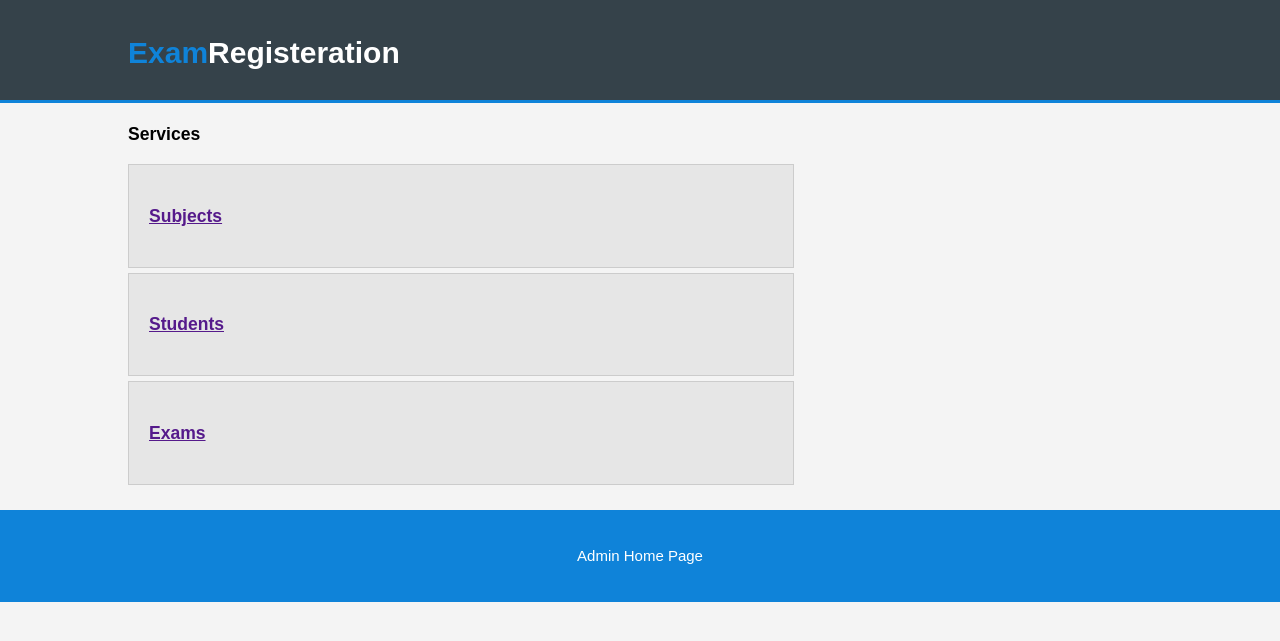
After one commit to vinhtq115/examreg.com, a PHP site: page /admin/view/AdminView.php in a window 1280 px wide. The commit adds this page. Shown: the top 641 px of the page. Run offline with PHP 8.4, Linux system fonts and the light colour scheme.

Commit message:
Add Admin View and Student View , nothing significant yet

```diff
--- a/account/controller/LoginController.php
+++ b/account/controller/LoginController.php
@@ -1,5 +1,5 @@
 <?php
-require_once('../model/AccountModel.php');
+require_once('account/model/AccountModel.php');
 
 class LoginController
 {
@@ -20,10 +20,9 @@ class LoginController
             }
 
         }else{
-            echo "ko vao dc";"<br>";
             echo "$id";
             echo "$password";
-//            require_once('account/view/LoginView.php');
+            require_once('account/view/LoginView.php');
         }
     }
 }
--- a/account/model/AccountModel.php
+++ b/account/model/AccountModel.php
@@ -1,5 +1,5 @@
 <?php
-require_once("../../core/data/PDOData.php");
+require_once("core/data/PDOData.php");
 
 class AccountModel extends PDOData{
     public function __contruct() {
@@ -9,7 +9,7 @@ class AccountModel extends PDOData{
         $conn = $this->__connect();
         $sql = "SELECT `id`, `password`, `author` FROM `account` WHERE `id` = '$id' AND `password` = '$password';";
         $result = mysqli_query($conn, $sql);
-        $user = "anything";
+        echo $id . " " . $password ;
         if (mysqli_num_rows($result) > 0) {
             $user = mysqli_fetch_assoc($result);
         } else {
--- a/account/view/LoginView.php
+++ b/account/view/LoginView.php
@@ -101,7 +101,7 @@
             margin-top: 300px;
         }
         body{
-            background-color: #B8C3DC;
+            background-color: #f2f2f2;
         }
     </style>
 </head>
@@ -118,7 +118,7 @@
                     <div class="form-group">
                         <div class="input-group">
                             <span class="input-group-addon"><i class="fa fa-user"></i></span>
-                            <input type="text" class="form-control" name="id" placeholder="account ID" required="required">
+                            <input type="text" class="form-control" name="id" placeholder="Account ID" required="required">
                         </div>
                     </div>
                     <div class="form-group">
--- /dev/null
+++ b/admin/view/AdminView.php
@@ -0,0 +1,143 @@
+<!DOCTYPE html>
+<html>
+<head>
+    <meta charset="utf-8">
+    <meta name="viewport" content="width=device-width">
+    <meta name="description" content="Affordable and professional web design">
+    <meta name="keywords" content="web design, affordable web design, professional web design">
+    <meta name="author" content="Brad Traversy">
+    <title>Home page</title>
+</head>
+<style>
+    body{
+        font: 15px/1.5 Arial, Helvetica,sans-serif;
+        padding:0;
+        margin:0;
+        background-color:#f4f4f4;
+    }
+    /* Global */
+    .container{
+        width:80%;
+        margin:auto;
+        overflow:hidden;
+    }
+    ul{
+        margin:0;
+        padding:0;
+    }
+
+    /* Header **/
+    header{
+        background:#35424a;
+        color:#ffffff;
+        padding-top:30px;
+        min-height:70px;
+        border-bottom:#0F83D9 3px solid;
+    }
+    header a{
+        color:#ffffff;
+        text-decoration:none;
+        text-transform: uppercase;
+        font-size:16px;
+    }
+    header li{
+        float:left;
+        display:inline;
+        padding: 0 20px 0 20px;
+    }
+    header #branding{
+        float:left;
+    }
+    header #branding h1{
+        margin:0;
+    }
+    header nav{
+        float:right;
+        margin-top:10px;
+    }
+    header .highlight, header .current a{
+        color:#0F83D9;
+        font-weight:bold;
+    }
+    header a:hover{
+        color:#cccccc;
+        font-weight:bold;
+    }
+    /* Showcase */
+
+    #showcase h1{
+        margin-top:100px;
+        font-size:55px;
+        margin-bottom:10px;
+    }
+    #showcase p{
+        font-size:20px;
+    }
+
+    /* Boxes */
+    #boxes{
+        margin-top:20px;
+    }
+    #boxes .box{
+        float:left;
+        text-align: center;
+        width:30%;
+        padding:10px;
+    }
+    #boxes .box img{
+        width:90px;
+    }
+
+    /* Main-col */
+    article#main-col{
+        float:left;
+        width:65%;
+    }
+    /* Services */
+    ul#services li{
+        list-style: none;
+        padding:20px;
+        border: #cccccc solid 1px;
+        margin-bottom:5px;
+        background:#e6e6e6;
+    }
+    footer{
+        padding:20px;
+        margin-top:20px;
+        color:#ffffff;
+        background-color:#0F83D9;
+        text-align: center;
+    }
+
+</style>
+<body>
+<header>
+    <div class="container">
+        <div id="branding">
+            <h1><span class="highlight">Exam</span>Registeration</h1>
+        </div>
+    </div>
+</header>
+<section id="main">
+    <div class="container">
+        <article id="main-col">
+            <h1 class="page-title">Services</h1>
+            <ul id="services">
+                <li>
+                    <h1><a href = "">Subjects</a></h1>
+                </li>
+                <li>
+                    <h1><a href = "">Students</a></h1>
+                </li>
+                <li>
+                    <h1><a href = "">Exams</a></h1>
+                </li>
+            </ul>
+        </article>
+    </div>
+</section>
+<footer>
+    <p>Admin Home Page</p>
+</footer>
+</body>
+</html>
--- a/model/AccountModel.php
+++ /dev/null
@@ -1,3 +0,0 @@
-<!-- This is account class
- it ill have login and register method
- it will be parent of Student and Admin -->
--- a/model/shiftModel.php
+++ /dev/null
@@ -1 +0,0 @@
-<!-- Literally ca thi -->
```
Also changed, not shown: model/loginModel.php (deleted, +0 -16 lines), student/view/StudentView.php (added, +144 -0 lines), model/AdminModel.php (deleted), model/subjectModel.php (deleted).
